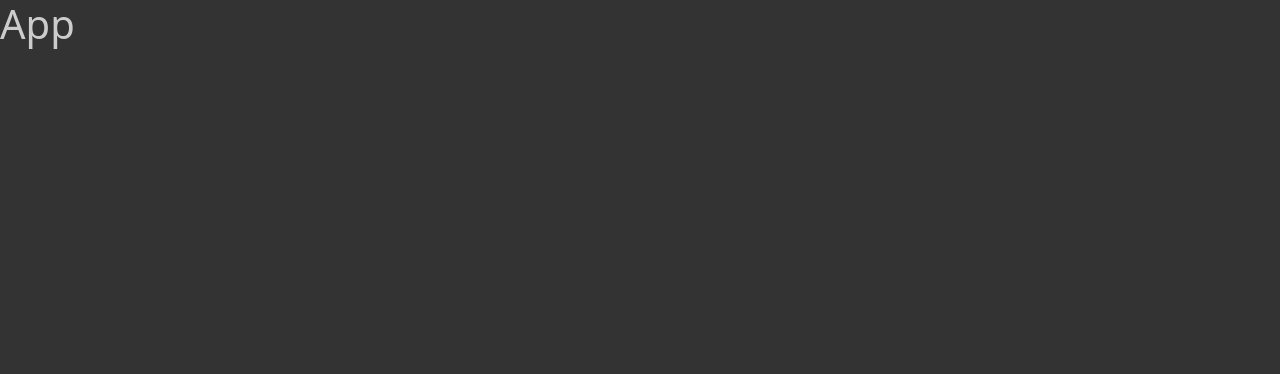
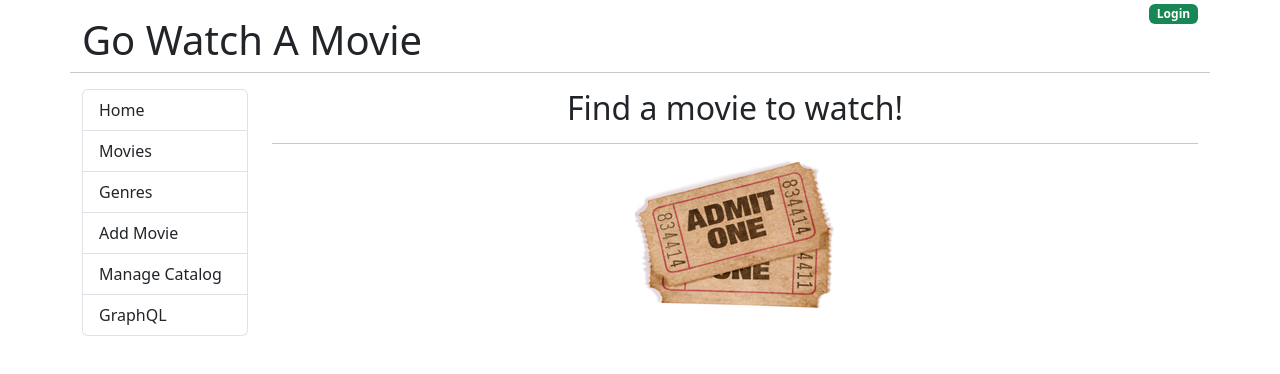
Before and after one commit to AndreiChristian/GoWatchAMovie, a React (Vite) app in the folder frontend/: page / in a window 1280 px wide. Shown: the top 374 px of the page. Built offline with nearby package versions, Linux system fonts and the light colour scheme.

Commit message:
added starting templates

```diff
--- a/frontend/package.json
+++ b/frontend/package.json
@@ -10,7 +10,8 @@
   },
   "dependencies": {
     "react": "^18.2.0",
-    "react-dom": "^18.2.0"
+    "react-dom": "^18.2.0",
+    "react-router-dom": "^6.10.0"
   },
   "devDependencies": {
     "@types/react": "^18.0.28",
--- a/frontend/src/App.jsx
+++ b/frontend/src/App.jsx
@@ -1,9 +1,51 @@
-import React from 'react'
+import React from "react";
+import Home from "./components/Home";
 
 const App = () => {
   return (
-    <h1>App</h1>
-  )
-}
+    <div className="container">
+      <div className="row">
+        <div className="col">
+          <h1 className="mt-3">Go Watch A Movie</h1>
+        </div>
+        <div className="col text-end">
+          <a href="#">
+            <span className="badge text-bg-success">Login</span>
+          </a>
+        </div>
+        <hr className="mb-3" />
+      </div>
+      <div className="row">
+        <div className="col-md-2">
+          <nav>
+            <div className="list-group">
+              <a href="#" className="list-group-item list-group-item-action">
+                Home
+              </a>
+              <a href="#" className="list-group-item list-group-item-action">
+                Movies
+              </a>
+              <a href="#" className="list-group-item list-group-item-action">
+                Genres
+              </a>
+              <a href="#" className="list-group-item list-group-item-action">
+                Add Movie
+              </a>
+              <a href="#" className="list-group-item list-group-item-action">
+                Manage Catalog
+              </a>
+              <a href="#" className="list-group-item list-group-item-action">
+                GraphQL
+              </a>
+            </div>
+          </nav>
+        </div>
+        <div className="col-md-10">
+          <Home />
+        </div>
+      </div>
+    </div>
+  );
+};
 
-export default App
+export default App;
--- /dev/null
+++ b/frontend/src/components/Home.jsx
@@ -0,0 +1,16 @@
+import React from "react";
+import Ticket from "../../images/movie_tickets.jpg"
+
+const Home = () => {
+  return (
+    <>
+      <div className="text-center">
+        <h2>Find a movie to watch!</h2>
+        <hr />
+        <img src={Ticket} alt="movie ticket" />
+      </div>
+    </>
+  );
+};
+
+export default Home;
--- a/frontend/src/index.css
+++ b/frontend/src/index.css
@@ -1,7 +1,7 @@
-body,
+/* body,
 html {
   margin: 0;
   padding: 0;
   background-color: #333;
   color: #ccc;
-}
+} */
```
Also changed, not shown: frontend/src/components/Movies.jsx (added, +14 -0 lines), frontend/images/movie_tickets.jpg (added), 1 other file (tests, documents, lock files or other folders).
